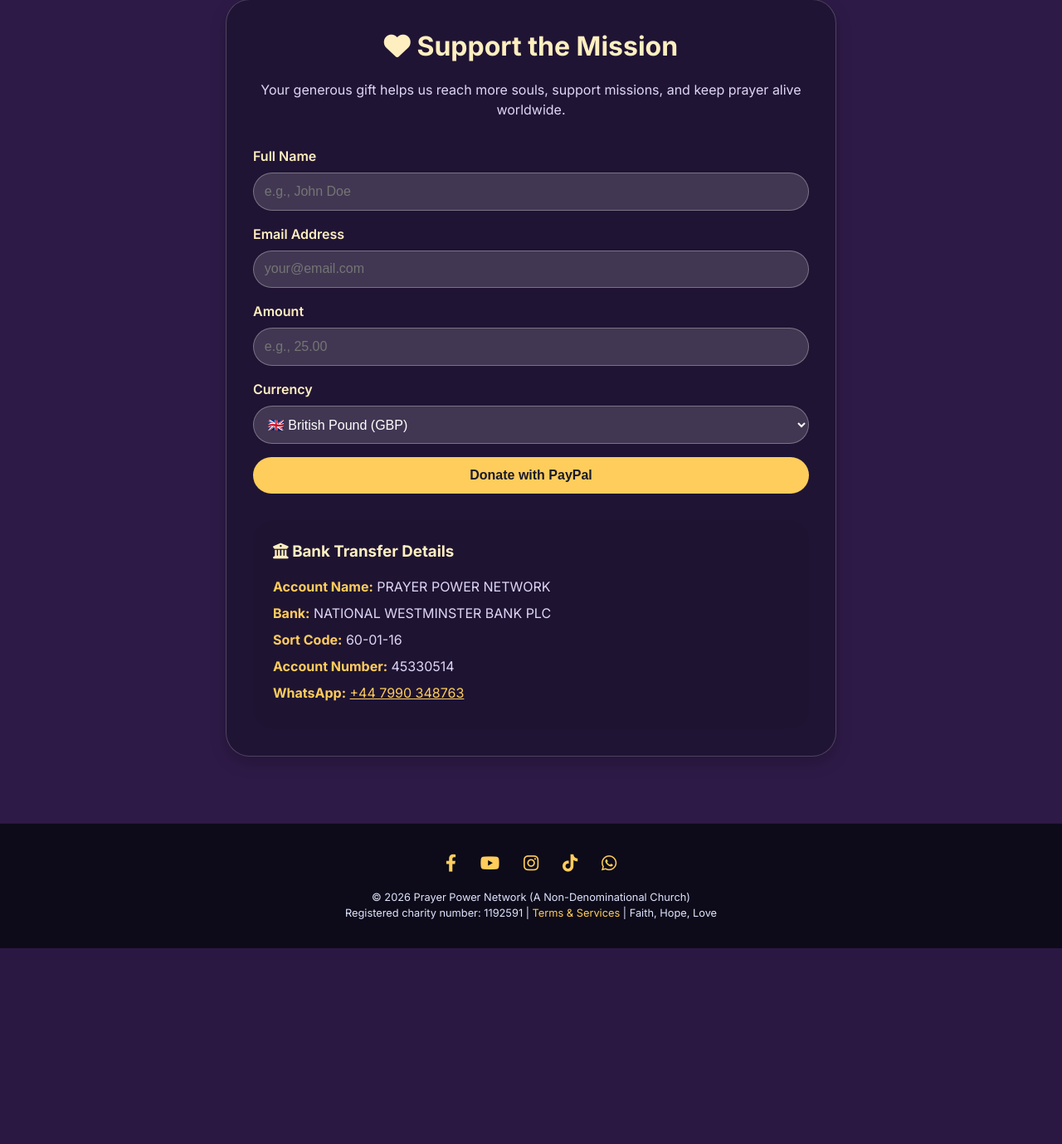
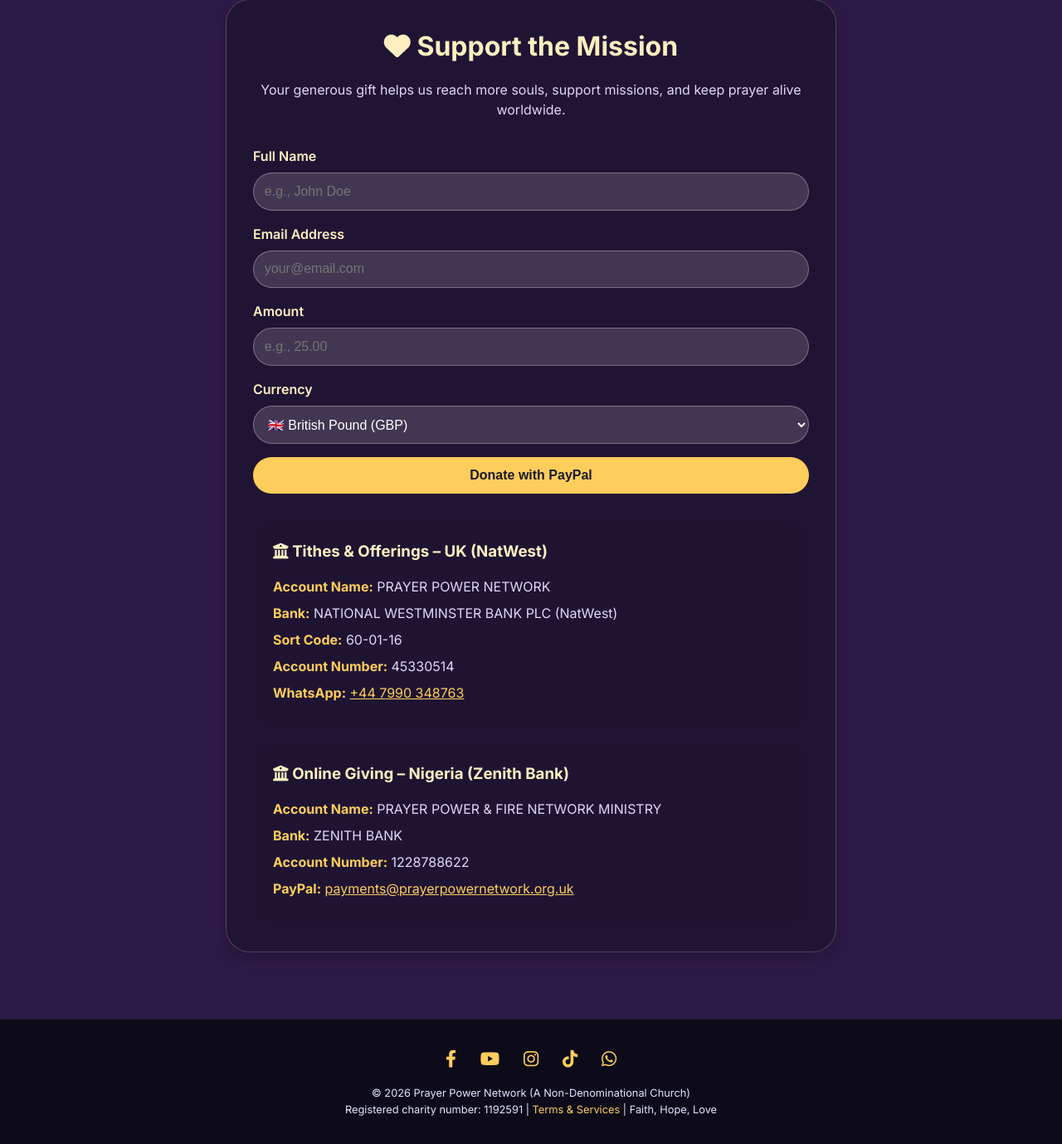
Before and after one commit to phylipgenty/PPN, a Django app: page /donate/ in a window 1280 px wide. Shown: the part 136-1515 px from the top of the page at 83% size. Before the commit the page ends 1279 px from the top, so only its background shows below. Run offline with Django 5.2, Linux system fonts and the light colour scheme.

Commit message:
Donate is completed

```diff
--- a/templates/donate.html
+++ b/templates/donate.html
@@ -123,13 +123,22 @@
     </form>
 
     <div class="bank-details">
-      <h3><i class="fas fa-university"></i> Bank Transfer Details</h3>
+      <h3><i class="fas fa-university"></i> Tithes & Offerings – UK (NatWest)</h3>
       <p><span class="highlight">Account Name:</span> PRAYER POWER NETWORK</p>
-      <p><span class="highlight">Bank:</span> NATIONAL WESTMINSTER BANK PLC</p>
+      <p><span class="highlight">Bank:</span> NATIONAL WESTMINSTER BANK PLC (NatWest)</p>
       <p><span class="highlight">Sort Code:</span> 60-01-16</p>
       <p><span class="highlight">Account Number:</span> 45330514</p>
       <p><span class="highlight">WhatsApp:</span> <a href="https://wa.me/447990348763" target="_blank" style="color:#ffcd5c;">+44 7990 348763</a></p>
     </div>
+
+    <!-- Additional Bank Details – Zenith Bank (Nigeria) -->
+    <div class="bank-details" style="margin-top: 1rem;">
+      <h3><i class="fas fa-university"></i> Online Giving – Nigeria (Zenith Bank)</h3>
+      <p><span class="highlight">Account Name:</span> PRAYER POWER & FIRE NETWORK MINISTRY</p>
+      <p><span class="highlight">Bank:</span> ZENITH BANK</p>
+      <p><span class="highlight">Account Number:</span> 1228788622</p>
+      <p><span class="highlight">PayPal:</span> <a href="https://paypal.com" target="_blank" style="color:#ffcd5c;">payments@prayerpowernetwork.org.uk</a></p>
+    </div>
   </div>
 </div>
 {% endblock %}
--- a/templates/index.html
+++ b/templates/index.html
@@ -334,7 +334,8 @@
   <div class="overlay"></div>
   <div class="hero-content">
     <h1>Welcome to </h1>
-    <h1>Prayer Power Network</h1>
+    <h1>Prayer Power </h1>
+    <h1>Network</h1>
     <p>Experience supernatural intervention through prayer, worship, and the Word. Join a global community of believers seeking God's presence.</p>
   </div>
 </div>
```
Also changed, not shown: templates/regular.html (+7 -7 lines).
